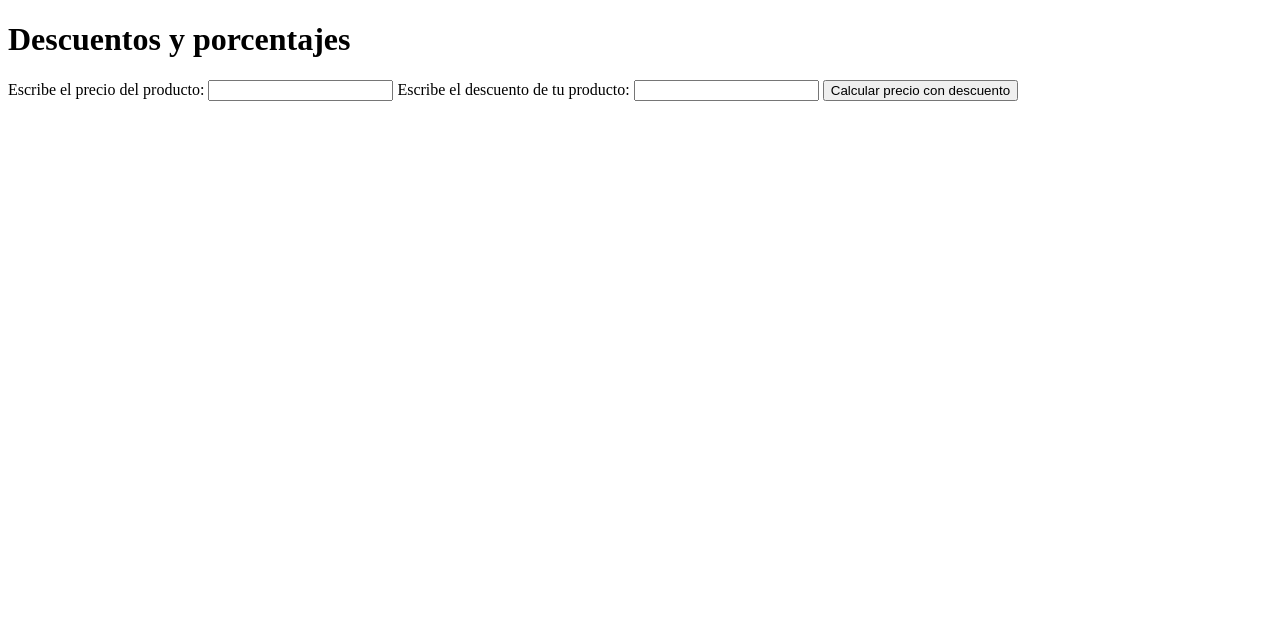
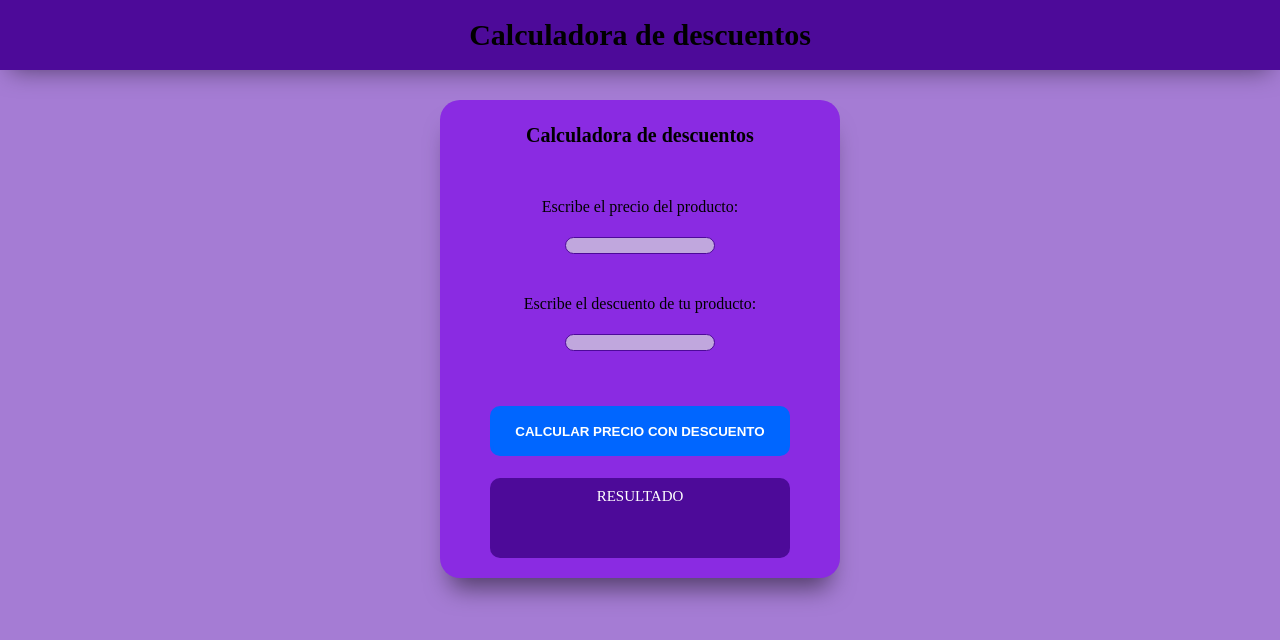
Before and after one commit to joaquinDemarchi/REPO--JS, a plain HTML site: page CalcularDescuentos/descuentos.html in a window 1280 px wide. Drawn offline with Linux system fonts and the light colour scheme.

Commit message:
Agreagando estilos a  proyecto descuentos

```diff
--- a/CalcularDescuentos/descuentos.css
+++ b/CalcularDescuentos/descuentos.css
@@ -0,0 +1,133 @@
+*{
+    margin: 0cm;
+    padding: 0cm;
+    box-sizing: border-box;
+}
+
+html{
+    font-size: 62.5%;
+    background-color:rgb(165, 124, 212);
+}
+
+header{
+    position: fixed;
+    width: 100%;
+}
+
+h1{
+    display: flex;
+    align-items: center;
+    justify-content: center;
+    text-align: center;
+    width: 100%;
+    height: 7rem;
+    background-color: rgb(77, 10, 153);
+    font-size: 3rem;
+    box-shadow: 0px 10px 25px -10px rgba(0,0,0,0.5);
+
+}
+
+header p {
+    display: flex;
+    align-items: center;
+    justify-content: center;
+    text-align: center;
+    background-color: black;
+    width: 100%;
+    height: 3rem;
+    color: white;
+    font-weight: bold;
+}
+
+
+section{
+    display: flex;
+    justify-content: center;
+    flex-wrap: wrap;
+    align-items: center;
+    width: 100%;
+}
+
+
+
+form {
+    display: flex;
+    flex-wrap: wrap;
+    justify-content: center;
+    width: 40rem;
+    margin-top: 3rem;
+    background-color: blueviolet;
+    border-radius: 2rem;
+    box-shadow: 0px 20px 25px -10px rgba(0,0,0,0.5);
+}
+
+form h2{
+    font-size: 2rem;
+    margin: 2.4rem 0 1rem 0;
+}
+
+form label{
+    width: 36rem;
+    padding: 1rem;
+    margin: 3rem 0 1rem 0 ;
+    text-align: center;
+    font-size: 1.6rem;
+    font-weight: 500;
+    line-height: 2rem;
+}
+
+input{
+    width: 15rem;
+    max-height: 2rem;
+    border: 1px solid;
+    border-radius: 1rem;
+    background-color: rgb(192, 167, 221);
+    text-align: center;
+    color: rgb(77, 10, 153);
+    font-weight: bold;
+    text-decoration: none;
+}
+
+#InputDiscount{
+    margin-bottom: 3rem;
+}
+
+button{
+    justify-content: center;
+    margin: 2.5rem 0.5rem 0.2rem 0.5rem;
+    width: 30rem;
+    height: 5rem;
+    background-color: rgb(0, 102, 255);
+    border: 3px solid rgb(0, 102, 255);
+    border-radius: 1rem;
+    color: white;
+    font-weight: bold;
+    text-transform: uppercase;
+}
+
+button:hover{
+    background-color: rgb(192, 167, 221);
+    border: 3px solid rgb(192, 167, 221);
+    color: black;
+}
+
+.caja-resultado{
+    width: 30rem;
+    height: 8rem;
+    padding: 1rem;
+    margin: 2rem;
+    border-radius: 1rem;
+    text-align: center;
+    background-color: rgb(77, 10, 153);
+}
+
+.caja-resultado--mensaje{
+    font-size: 1.5rem;
+    color: white;
+    text-transform: uppercase;
+}
+#resultPrice {
+    margin-top: 1rem;
+    font-size: 1.2rem;
+    color: white;
+}
--- a/CalcularDescuentos/descuentos.html
+++ b/CalcularDescuentos/descuentos.html
@@ -4,15 +4,18 @@
     <meta charset="UTF-8">
     <meta http-equiv="X-UA-Compatible" content="IE=edge">
     <meta name="viewport" content="width=device-width, initial-scale=1.0">
-    <title>Document</title>
+    <link rel="stylesheet" href="/CalcularDescuentos/descuentos.css">
+    <title>Descuentos</title>
 </head>
 <body>
 
-    <h1>Descuentos y porcentajes</h1>
+    <h1>Calculadora de descuentos</h1>
 
     <section>
-        <h2></h2>
         <form action="">
+
+            <h2>Calculadora de descuentos</h2>
+
             <label for="InputPrice">Escribe el precio del producto:
             </label>
             <input type="number" id="InputPrice">
@@ -22,7 +25,10 @@
             <button type="button" onclick="CalcularDescuento()">
                 Calcular precio con descuento
             </button>
-
+            <div class="caja-resultado">
+                <p class="caja-resultado--mensaje">Resultado</p>
+                <p id="resultPrice"></p>
+            </div>
             <p id="resultPrice"></p>
         </form>
     </section>
```
Also changed, not shown: CalculoAlturaIsosceles/index.html (deleted, +0 -50 lines), CalculoAlturaIsosceles/scripts.js (deleted, +0 -75 lines), CalculoAlturaIsosceles/styles.css (deleted).
